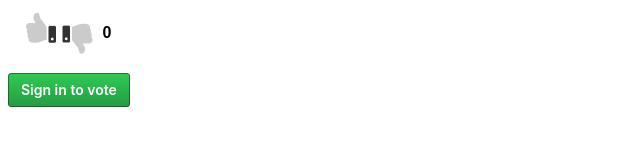
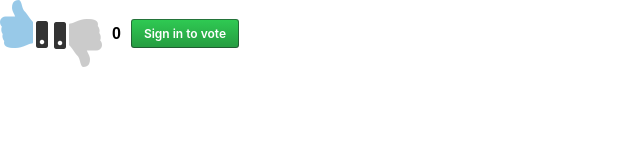
Before and after one commit to seb-oss/thumbs-up, a website: page public/index.html in a window 1280 px wide. Shown: the whole page, without its empty margins (0-640 px from the left). Drawn offline with Linux system fonts and the light colour scheme.

Commit message:
chore: add better styling to thumbs

```diff
--- a/public/css/index.css
+++ b/public/css/index.css
@@ -1,6 +1,7 @@
 body {
   font-family: -apple-system, BlinkMacSystemFont, Segoe UI, Helvetica, Arial,
     sans-serif, Apple Color Emoji, Segoe UI Emoji;
+  margin: 0;
 }
 
 .thumb {
@@ -39,17 +40,17 @@ body {
 }
 
 #thumb-up {
-  padding-bottom: 11px;
+  padding-bottom: 19px;
 }
 
 #thumb-down {
-  padding-top: 11px;
+  padding-top: 19px;
 }
 
 #thumbs-container {
+  display: flex;
+  justify-content: center;
   align-items: center;
-  display: flex;
-  width: max-content;
 }
 
 #thumbs-total {
@@ -60,18 +61,18 @@ body {
 }
 
 #login-btn.hidden {
-  visibility: hidden;
+  display: none;
 }
 
 .btn {
-  margin-top: 15px;
+  margin-left: 10px;
   max-width: max-content;
   position: relative;
   display: inline-block;
+  height: 100%;
   padding: 6px 12px;
-  font-size: 14px;
+  font-size: 12px;
   font-weight: 600;
-  line-height: 20px;
   white-space: nowrap;
   vertical-align: middle;
   cursor: pointer;
@@ -94,8 +95,7 @@ body {
 }
 
 #main-container {
+  display: flex;
+  flex-direction: row;
   align-items: center;
-  display: flex;
-  flex-direction: column;
-  width: max-content;
 }
--- a/public/index.html
+++ b/public/index.html
@@ -110,9 +110,12 @@
       <div id="thumbs-container">
         <i
           id="thumb-up"
-          class="thumb-item thumb fad fa-thumbs-up fa-flip-horizontal"
+          class="thumb-item thumb fad fa-thumbs-up fa-3x fa-flip-horizontal"
         ></i>
-        <i id="thumb-down" class="thumb-item thumb fad fa-thumbs-down "></i>
+        <i
+          id="thumb-down"
+          class="thumb-item thumb  fa-3x fad fa-thumbs-down "
+        ></i>
         <p id="thumbs-total" class="thumb-item">0</p>
       </div>
       <a id="login-btn" class="btn hidden">Sign in to vote</a>
```
